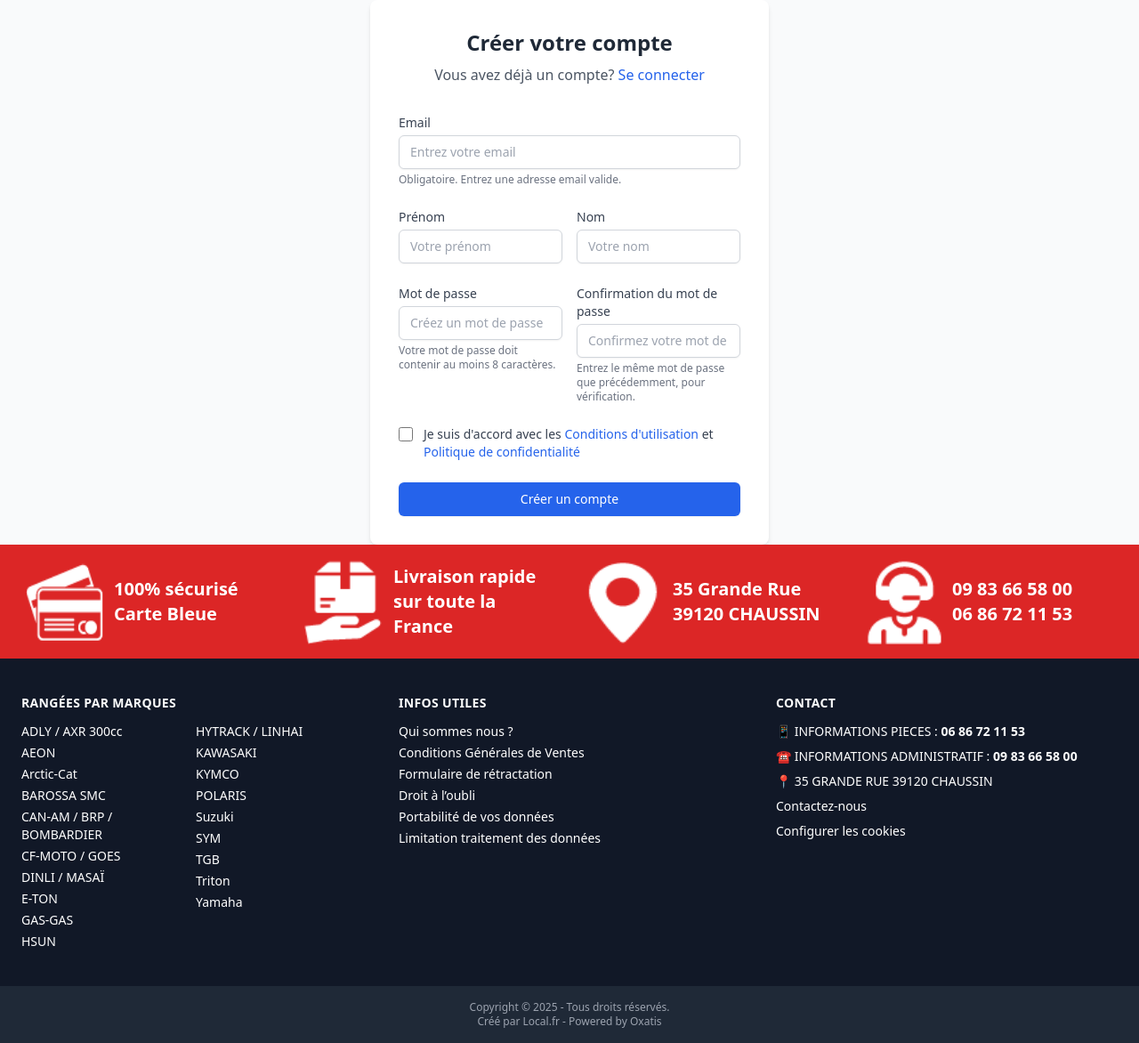
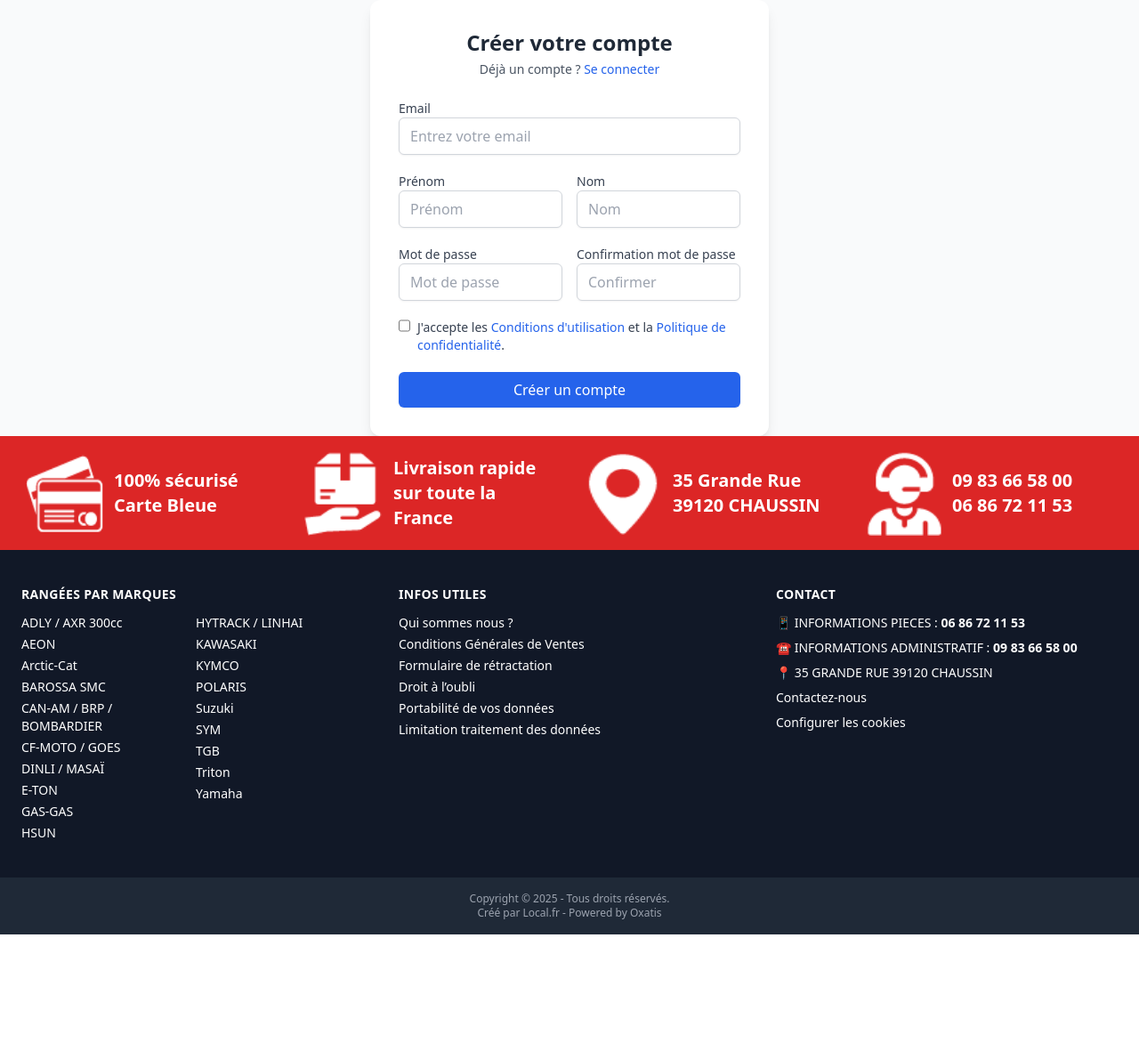
Before and after one commit to TechShin0bi/quad-dole, a Django app: page /users/register/ in a window 1280 px wide. Shown: the part 234-1406 px from the top of the page at 89% size. After the commit the page ends 1284 px from the top, so only its background shows below. Run offline with Django 4.2, Linux system fonts and the light colour scheme; tables that the repository leaves empty hold one stand-in row (values such as "Sample post"); some libraries are stand-ins or nearby versions.

Commit message:
category

```diff
--- a/Core/urls.py
+++ b/Core/urls.py
@@ -15,11 +15,9 @@ Including another URLconf
     2. Add a URL to urlpatterns:  path('blog/', include('blog.urls'))
 """
 
-from django.contrib import admin
 from django.urls import path, include
 from django.conf import settings
 from django.conf.urls.static import static
-from django.contrib.auth import views as auth_views
 
 
 urlpatterns = [
@@ -34,12 +32,6 @@ urlpatterns = [
     # Admin
     # path("admin/", admin.site.urls),
     # Authentication
-    path(
-        "login/",
-        auth_views.LoginView.as_view(template_name="users/login.html"),
-        name="login",
-    ),
-    path("logout/", auth_views.LogoutView.as_view(next_page="home"), name="logout"),
     # Development
     path("__reload__/", include("django_browser_reload.urls")),
 ]
--- a/users/forms/authentication.py
+++ b/users/forms/authentication.py
@@ -61,19 +61,40 @@ class UserRegisterForm(UserCreationForm):
         widget=forms.PasswordInput(attrs={
             'class': 'appearance-none block w-full px-3 py-2 border border-gray-300 rounded-md shadow-sm placeholder-gray-400 focus:outline-none focus:ring-blue-500 focus:border-blue-500 sm:text-sm',
             'placeholder': 'Créez un mot de passe',
-            'autocomplete': 'new-password'
+            'autocomplete': 'new-password',
         }),
-        help_text='Votre mot de passe doit contenir au moins 8 caractères.'
+        help_text='Le mot de passe doit contenir au moins 8 caractères.',
+        min_length=8,
     )
+
     password2 = forms.CharField(
-        label='Confirmation du mot de passe',
+        label='Confirmation mot de passe',
         widget=forms.PasswordInput(attrs={
             'class': 'appearance-none block w-full px-3 py-2 border border-gray-300 rounded-md shadow-sm placeholder-gray-400 focus:outline-none focus:ring-blue-500 focus:border-blue-500 sm:text-sm',
             'placeholder': 'Confirmez votre mot de passe',
-            'autocomplete': 'new-password'
+            'autocomplete': 'new-password',
         }),
-        help_text='Entrez le même mot de passe que précédemment, pour vérification.'
+        help_text='Le mot de passe doit contenir au moins 8 caractères.',
+        min_length=8,
     )
+    def clean_password1(self):
+        password1 = self.cleaned_data.get('password1')
+        if len(password1) < 8:
+            raise forms.ValidationError("Le mot de passe doit contenir au moins 8 caractères.")
+        return password1
+
+
+    # def clean_password1(self):
+    #     password1 = self.cleaned_data.get('password1')
+    #     if len(password1) != 8:
+    #         raise forms.ValidationError("Le mot de passe doit contenir exactement 8 caractères.")
+    #     if not any(char.isupper() for char in password1):
+    #         raise forms.ValidationError("Le mot de passe doit contenir au moins une lettre majuscule.")
+    #     if not any(char.islower() for char in password1):
+    #         raise forms.ValidationError("Le mot de passe doit contenir au moins une lettre minuscule.")
+    #     if not any(char.isdigit() for char in password1):
+    #         raise forms.ValidationError("Le mot de passe doit contenir au moins un chiffre.")
+    #     return password1
 
     class Meta:
         model = User
--- a/users/templates/users/register.html
+++ b/users/templates/users/register.html
@@ -1,111 +1,127 @@
 {% extends 'base.html' %}
-{% load crispy_forms_tags %}
-
-{% block title %}Inscription - Magasin de Pièces ATV{% endblock %}
+{% block title %}Inscription{% endblock %}
 
 {% block content %}
-<div class="max-w-md mx-auto bg-white p-8 rounded-lg shadow-md">
-    <div class="text-center mb-8">
+<div class="max-w-md mx-auto bg-white p-8 rounded-xl shadow-lg">
+
+    <!-- Header -->
+    <div class="text-center mb-6">
         <h2 class="text-2xl font-bold text-gray-800">Créer votre compte</h2>
-        <p class="text-gray-600 mt-2">Vous avez déjà un compte? <a href="{% url 'users:login' %}" class="text-blue-600 hover:text-blue-800">Se connecter</a></p>
+        <p class="text-gray-600 text-sm mt-1">
+            Déjà un compte ?
+            <a href="{% url 'users:login' %}" class="text-blue-600 hover:underline">Se connecter</a>
+        </p>
     </div>
 
+    <!-- Global Errors -->
     {% if form.non_field_errors %}
-    <div class="mb-6 p-4 bg-red-50 border-l-4 border-red-500">
+    <div class="mb-4 p-3 bg-red-50 border border-red-300 rounded-md">
         {% for error in form.non_field_errors %}
             <p class="text-sm text-red-700">{{ error }}</p>
         {% endfor %}
     </div>
     {% endif %}
 
-    <form method="post" class="space-y-6" novalidate>
+    <form method="post" class="space-y-5" novalidate>
         {% csrf_token %}
 
-        <!-- Email (full width) -->
-        <div class="space-y-1">
-            <label for="{{ form.email.id_for_label }}" class="block text-sm font-medium text-gray-700">{{ form.email.label }}</label>
-            <input type="email"
+        <!-- Email -->
+        <div>
+            <label class="block text-sm font-medium text-gray-700">{{ form.email.label }}</label>
+            <input
+                type="email"
                 name="{{ form.email.name }}"
-                   id="{{ form.email.id_for_label }}"
                 value="{{ form.email.value|default:'' }}"
-                   class="appearance-none block w-full px-3 py-2 border {% if form.email.errors %}border-red-500{% else %}border-gray-300{% endif %} rounded-md shadow-sm placeholder-gray-400 focus:outline-none focus:ring-blue-500 focus:border-blue-500 sm:text-sm"
-                   placeholder="Entrez votre email">
+                class="w-full px-3 py-2 border rounded-md shadow-sm focus:ring-blue-500 focus:border-blue-500
+                {% if form.email.errors %}border-red-500{% else %}border-gray-300{% endif %}"
+                placeholder="Entrez votre email"
+            >
             {% if form.email.errors %}
-                <p class="mt-1 text-sm text-red-600">{{ form.email.errors.0 }}</p>
+                <p class="text-sm text-red-600 mt-1">{{ form.email.errors.0 }}</p>
             {% endif %}
-            <p class="mt-1 text-xs text-gray-500">{{ form.email.help_text }}</p>
         </div>
 
-        <!-- First Name and Last Name (2 columns) -->
+        <!-- First + Last Name -->
         <div class="grid grid-cols-1 md:grid-cols-2 gap-4">
-            <div class="space-y-1">
-                <label for="{{ form.first_name.id_for_label }}" class="block text-sm font-medium text-gray-700">{{ form.first_name.label }}</label>
-                <input type="text"
+            <div>
+                <label class="block text-sm font-medium text-gray-700">{{ form.first_name.label }}</label>
+                <input
+                    type="text"
                     name="{{ form.first_name.name }}"
-                       id="{{ form.first_name.id_for_label }}"
                     value="{{ form.first_name.value|default:'' }}"
-                       class="appearance-none block w-full px-3 py-2 border {% if form.first_name.errors %}border-red-500{% else %}border-gray-300{% endif %} rounded-md shadow-sm placeholder-gray-400 focus:outline-none focus:ring-blue-500 focus:border-blue-500 sm:text-sm"
-                       placeholder="Votre prénom">
+                    class="w-full px-3 py-2 border rounded-md shadow-sm focus:ring-blue-500 focus:border-blue-500
+                    {% if form.first_name.errors %}border-red-500{% else %}border-gray-300{% endif %}"
+                    placeholder="Prénom"
+                >
                 {% if form.first_name.errors %}
-                    <p class="mt-1 text-sm text-red-600">{{ form.first_name.errors.0 }}</p>
+                    <p class="text-sm text-red-600 mt-1">{{ form.first_name.errors.0 }}</p>
                 {% endif %}
             </div>
-            <div class="space-y-1">
-                <label for="{{ form.last_name.id_for_label }}" class="block text-sm font-medium text-gray-700">{{ form.last_name.label }}</label>
-                <input type="text"
+
+            <div>
+                <label class="block text-sm font-medium text-gray-700">{{ form.last_name.label }}</label>
+                <input
+                    type="text"
                 name="{{ form.last_name.name }}"
-                       id="{{ form.last_name.id_for_label }}"
                 value="{{ form.last_name.value|default:'' }}"
-                       class="appearance-none block w-full px-3 py-2 border {% if form.last_name.errors %}border-red-500{% else %}border-gray-300{% endif %} rounded-md shadow-sm placeholder-gray-400 focus:outline-none focus:ring-blue-500 focus:border-blue-500 sm:text-sm"
-                       placeholder="Votre nom">
+                class="w-full px-3 py-2 border rounded-md shadow-sm focus:ring-blue-500 focus:border-blue-500
+                {% if form.last_name.errors %}border-red-500{% else %}border-gray-300{% endif %}"
+                placeholder="Nom"
+                >
                 {% if form.last_name.errors %}
-                    <p class="mt-1 text-sm text-red-600">{{ form.last_name.errors.0 }}</p>
+                    <p class="text-sm text-red-600 mt-1">{{ form.last_name.errors.0 }}</p>
                 {% endif %}
             </div>
         </div>
 
-        <!-- Passwords (2 columns) -->
+        <!-- Passwords -->
         <div class="grid grid-cols-1 md:grid-cols-2 gap-4">
-            <div class="space-y-1">
-                <label for="{{ form.password1.id_for_label }}" class="block text-sm font-medium text-gray-700">{{ form.password1.label }}</label>
-                <input type="password"
+            <div>
+                <label class="block text-sm font-medium text-gray-700">{{ form.password1.label }}</label>
+                <input
+                    type="password"
                     name="{{ form.password1.name }}"
-                       id="{{ form.password1.id_for_label }}"
-                       class="appearance-none block w-full px-3 py-2 border {% if form.password1.errors %}border-red-500{% else %}border-gray-300{% endif %} rounded-md shadow-sm placeholder-gray-400 focus:outline-none focus:ring-blue-500 focus:border-blue-500 sm:text-sm"
-                       placeholder="Créez un mot de passe">
+                    class="w-full px-3 py-2 border rounded-md shadow-sm focus:ring-blue-500 focus:border-blue-500
+                    {% if form.password1.errors %}border-red-500{% else %}border-gray-300{% endif %}"
+                    placeholder="Mot de passe"
+                >
                 {% if form.password1.errors %}
-                    <p class="mt-1 text-sm text-red-600">{{ form.password1.errors.0 }}</p>
+                    <p class="text-sm text-red-600 mt-1">{{ form.password1.errors.0 }}</p>
                 {% endif %}
-                <p class="mt-1 text-xs text-gray-500">{{ form.password1.help_text }}</p>
             </div>
-            <div class="space-y-1">
-                <label for="{{ form.password2.id_for_label }}" class="block text-sm font-medium text-gray-700">{{ form.password2.label }}</label>
-                <input type="password"
+
+            <div>
+                <label class="block text-sm font-medium text-gray-700">{{ form.password2.label }}</label>
+                <input
+                    type="password"
                     name="{{ form.password2.name }}"
-                       id="{{ form.password2.id_for_label }}"
-                       class="appearance-none block w-full px-3 py-2 border {% if form.password2.errors %}border-red-500{% else %}border-gray-300{% endif %} rounded-md shadow-sm placeholder-gray-400 focus:outline-none focus:ring-blue-500 focus:border-blue-500 sm:text-sm"
-                       placeholder="Confirmez votre mot de passe">
+                    class="w-full px-3 py-2 border rounded-md shadow-sm focus:ring-blue-500 focus:border-blue-500
+                    {% if form.password2.errors %}border-red-500{% else %}border-gray-300{% endif %}"
+                    placeholder="Confirmer"
+                >
                 {% if form.password2.errors %}
-                    <p class="mt-1 text-sm text-red-600">{{ form.password2.errors.0 }}</p>
+                    <p class="text-sm text-red-600 mt-1">{{ form.password2.errors.0 }}</p>
                 {% endif %}
-                <p class="mt-1 text-xs text-gray-500">{{ form.password2.help_text }}</p>
             </div>
         </div>
 
+        <!-- Terms -->
         <div class="flex items-start">
-            <div class="flex items-center h-5">
-                <input id="terms" name="terms" type="checkbox" class="focus:ring-blue-500 h-4 w-4 text-blue-600 border-gray-300 rounded" required>
-            </div>
-            <div class="ml-3 text-sm">
-                <label for="terms" class="font-medium text-gray-700">Je suis d'accord avec les <a href="#" class="text-blue-600 hover:text-blue-500">Conditions d'utilisation</a> et <a href="#" class="text-blue-600 hover:text-blue-500">Politique de confidentialité</a></label>
-            </div>
+            <input type="checkbox" id="terms" name="terms" required
+                class="h-4 w-4 text-blue-600 border-gray-300 rounded focus:ring-blue-500">
+            <label for="terms" class="ml-2 text-sm text-gray-700">
+                J'accepte les
+                <a href="#" class="text-blue-600 hover:underline">Conditions d'utilisation</a> et la
+                <a href="#" class="text-blue-600 hover:underline">Politique de confidentialité</a>.
+            </label>
         </div>
 
-        <div>
-            <button type="submit" class="w-full flex justify-center py-2 px-4 border border-transparent rounded-md shadow-sm text-sm font-medium text-white bg-blue-600 hover:bg-blue-700 focus:outline-none focus:ring-2 focus:ring-offset-2 focus:ring-blue-500">
+        <!-- Submit -->
+        <button type="submit"
+            class="w-full py-2 bg-blue-600 hover:bg-blue-700 text-white font-medium rounded-md shadow-sm
+            focus:outline-none focus:ring-2 focus:ring-offset-2 focus:ring-blue-500">
             Créer un compte
         </button>
-        </div>
     </form>
 </div>
 {% endblock %}
--- a/users/urls.py
+++ b/users/urls.py
@@ -1,12 +1,10 @@
 from django.urls import path
-from django.contrib.auth import views as auth_views
 from .views import (UserRegisterView, UserLoginView, CustomLogoutView, CustomPasswordResetView, CustomPasswordResetDoneView, CustomPasswordResetConfirmView, CustomPasswordResetCompleteView, CustomPasswordChangeView, CustomPasswordChangeDoneView)
 from .forms import CustomPasswordResetForm
 from .views import (
     UserListView, UserCreateView,
     UserUpdateView, UserDeleteView
 )
-
 app_name = 'users'
 
 urlpatterns = [
--- a/users/views/authentication.py
+++ b/users/views/authentication.py
@@ -2,7 +2,7 @@ from django.shortcuts import render, redirect
 from django.contrib import messages
 from django.contrib.auth import login, authenticate
 from django.urls import reverse_lazy
-from django.views.generic import FormView, CreateView, View
+from django.views.generic import CreateView
 from django.contrib.auth.views import LoginView, LogoutView
 from django.contrib.auth import login
 from django.contrib import messages
@@ -38,22 +38,13 @@ class UserRegisterView(CreateView):
     model = User
     form_class = UserRegisterForm
     template_name = 'users/register.html'
-    success_url = reverse_lazy('login')
+    success_url = reverse_lazy('users:login')
 
     def form_valid(self, form):
         response = super().form_valid(form)
         email = form.cleaned_data.get('email')
         messages.success(self.request, f'Account created for {email}. You can now log in.')
         return response
-        form = UserRegisterForm(request.POST)
-        if form.is_valid():
-            user = form.save()
-            username = form.cleaned_data.get('email')
-            messages.success(request, f'Account created for {username}! You can now log in.')
-            return redirect('login')
-        else:
-            form = UserRegisterForm()
-        return render(request, 'users/register.html', {'form': form})
 
 
 class CustomLogoutView(LogoutView):
```
Also changed, not shown: Core/settings.py (+16 -14 lines). Lines whose indentation alone changed are shown as unchanged.
